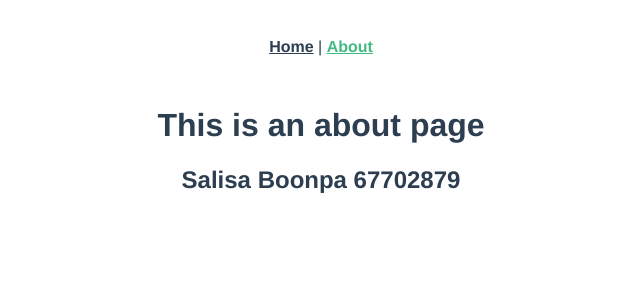
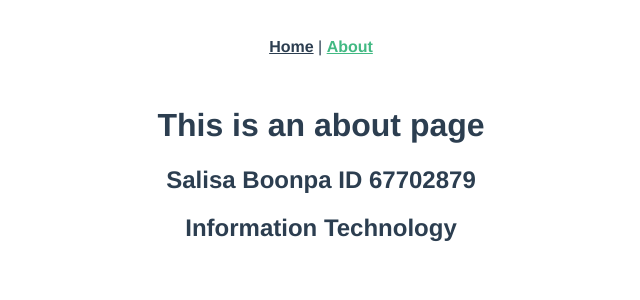
Before and after one commit to Salisa17za/project_vue, a Vue app: page /about in a window 1280 px wide. Shown: the top 300 px of the page, without its empty margins (319-959 px from the left). Built offline with nearby package versions, Linux system fonts and the light colour scheme.

Commit message:
คำอupdatever1

```diff
--- a/src/views/AboutView.vue
+++ b/src/views/AboutView.vue
@@ -1,6 +1,7 @@
 <template>
   <div class="about">
     <h1>This is an about page</h1>
-     <h2>Salisa Boonpa 67702879</h2>
+     <h2>Salisa Boonpa ID 67702879</h2>
+      <h2>Information Technology</h2>
   </div>
 </template>
```
